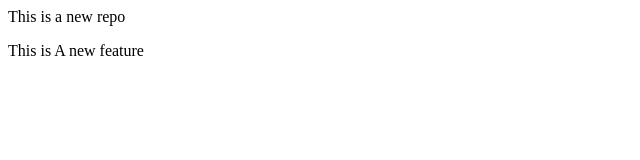
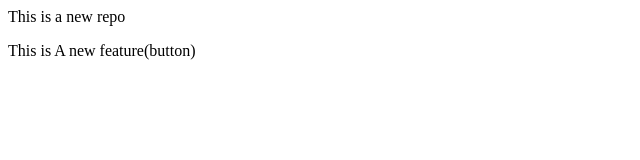
Before and after one commit to mirror-As/LocalRepo, a plain HTML site: page index.html in a window 1280 px wide. Shown: the full height of the page, 0-640 px from the left. Drawn offline with Linux system fonts and the light colour scheme.

Commit message:
Add button

```diff
--- a/index.html
+++ b/index.html
@@ -1,2 +1,2 @@
 <p>This is a new repo</p>
-<p>This is A new feature</p>
+<p>This is A new feature(button)</p>
```
